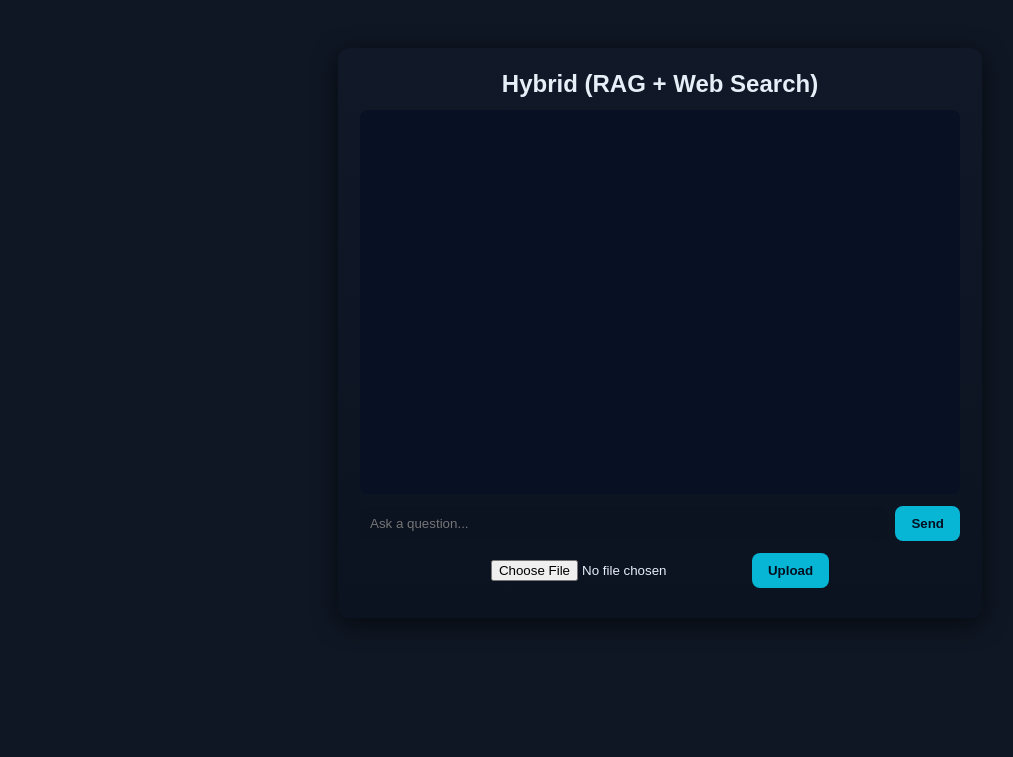
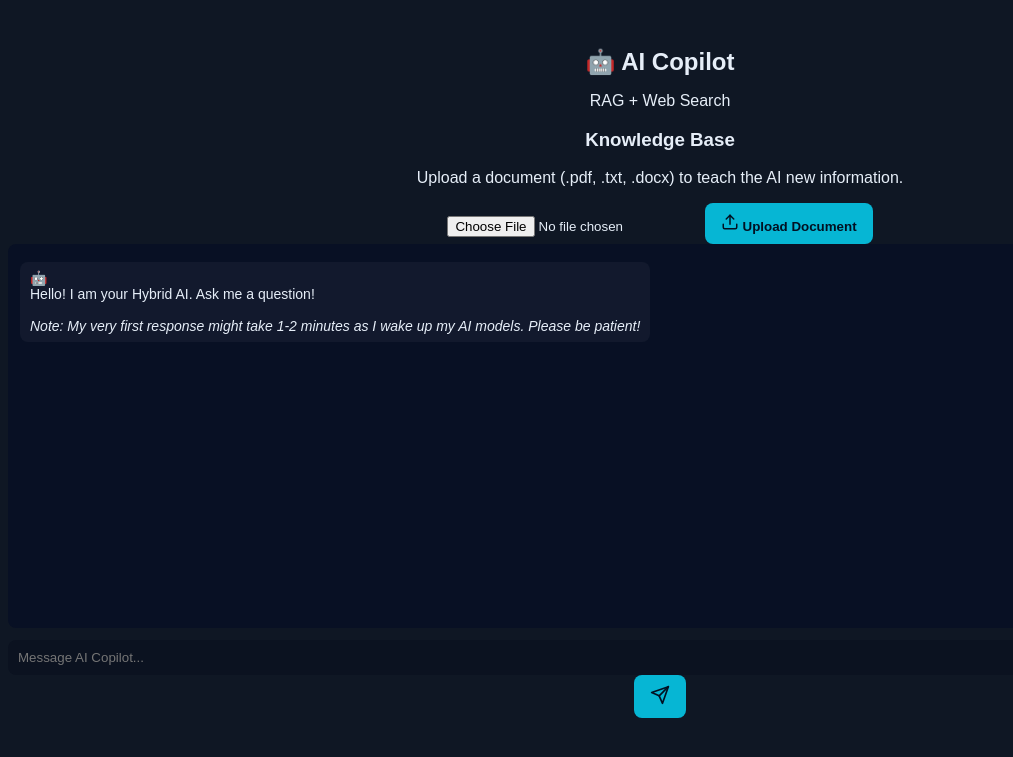
Before and after one commit to SURESH-dev575/RAG_MODEL_DEPLOY, a Flask app: page / in a window 1320 px wide; the page is wider, and only the part inside the window is pictured. Shown: the top 757 px of that part, without its empty margins (0-1013 px from the left). Run offline with Flask 3, Linux system fonts and the light colour scheme.

Commit message:
Update index.html

```diff
--- a/templates/index.html
+++ b/templates/index.html
@@ -1,23 +1,51 @@
 <!DOCTYPE html>
-<html>
+<html lang="en">
 <head>
-    <title>🤖 Hybrid Chatbot (RAG + Web Search)</title>
+    <meta charset="UTF-8">
+    <meta name="viewport" content="width=device-width, initial-scale=1.0">
+    <title>Hybrid AI Copilot</title>
     <link rel="stylesheet" href="{{ url_for('static', filename='style.css') }}">
 </head>
 <body>
-    <div class="chatbox">
-        <h2>Hybrid (RAG + Web Search)</h2>
-        <div id="chat-log"></div>
-        <div class="controls">
-            <input type="text" id="user-input" placeholder="Ask a question...">
-            <button id="send-btn">Send</button>
+    <div class="app-container">
+        <div class="sidebar">
+            <div class="logo-area">
+                <h2>🤖 AI Copilot</h2>
+                <p>RAG + Web Search</p>
+            </div>
+
+            <div class="upload-section">
+                <h3>Knowledge Base</h3>
+                <p class="helper-text">Upload a document (.pdf, .txt, .docx) to teach the AI new information.</p>
+                <input type="file" id="file-input" class="file-input">
+                <button id="upload-btn" class="primary-btn upload-btn">
+                    <svg stroke="currentColor" fill="none" stroke-width="2" viewBox="0 0 24 24" stroke-linecap="round" stroke-linejoin="round" height="18px" width="18px" xmlns="http://www.w3.org/2000/svg"><path d="M21 15v4a2 2 0 0 1-2 2H5a2 2 0 0 1-2-2v-4"></path><polyline points="17 8 12 3 7 8"></polyline><line x1="12" y1="3" x2="12" y2="15"></line></svg>
+                    Upload Document
+                </button>
+                <div id="upload-msg" class="status-msg"></div>
+            </div>
         </div>
 
-        <div class="upload">
-            <input type="file" id="file-input">
-            <button id="upload-btn">Upload</button>
+        <div class="chat-area">
+            <div id="chat-log" class="chat-log">
+                <div class="msg bot">
+                    <div class="avatar">🤖</div>
+                    <div class="message-content">
+                        Hello! I am your Hybrid AI. Ask me a question! <br><br>
+                        <em>Note: My very first response might take 1-2 minutes as I wake up my AI models. Please be patient!</em>
+                    </div>
+                </div>
+            </div>
+
+            <div class="input-area">
+                <div class="input-wrapper">
+                    <input type="text" id="user-input" placeholder="Message AI Copilot..." autocomplete="off">
+                    <button id="send-btn" class="send-btn">
+                        <svg stroke="currentColor" fill="none" stroke-width="2" viewBox="0 0 24 24" stroke-linecap="round" stroke-linejoin="round" height="20px" width="20px" xmlns="http://www.w3.org/2000/svg"><line x1="22" y1="2" x2="11" y2="13"></line><polygon points="22 2 15 22 11 13 2 9 22 2"></polygon></svg>
+                    </button>
+                </div>
+            </div>
         </div>
-        <div id="upload-msg" style="margin-top: 8px; font-size: 12px; color: #06b6d4;"></div>
     </div>
 
     <script src="{{ url_for('static', filename='script.js') }}"></script>
```
